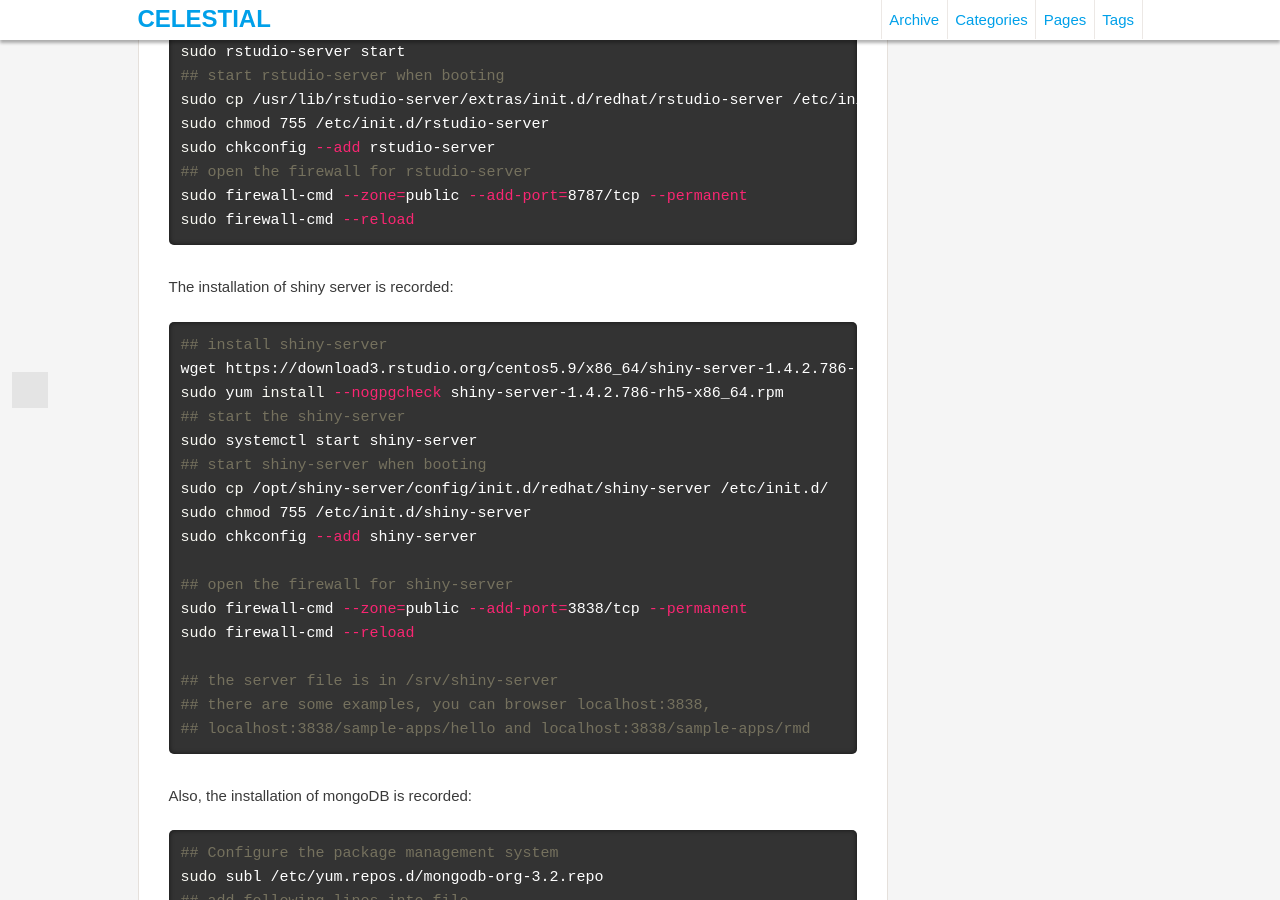
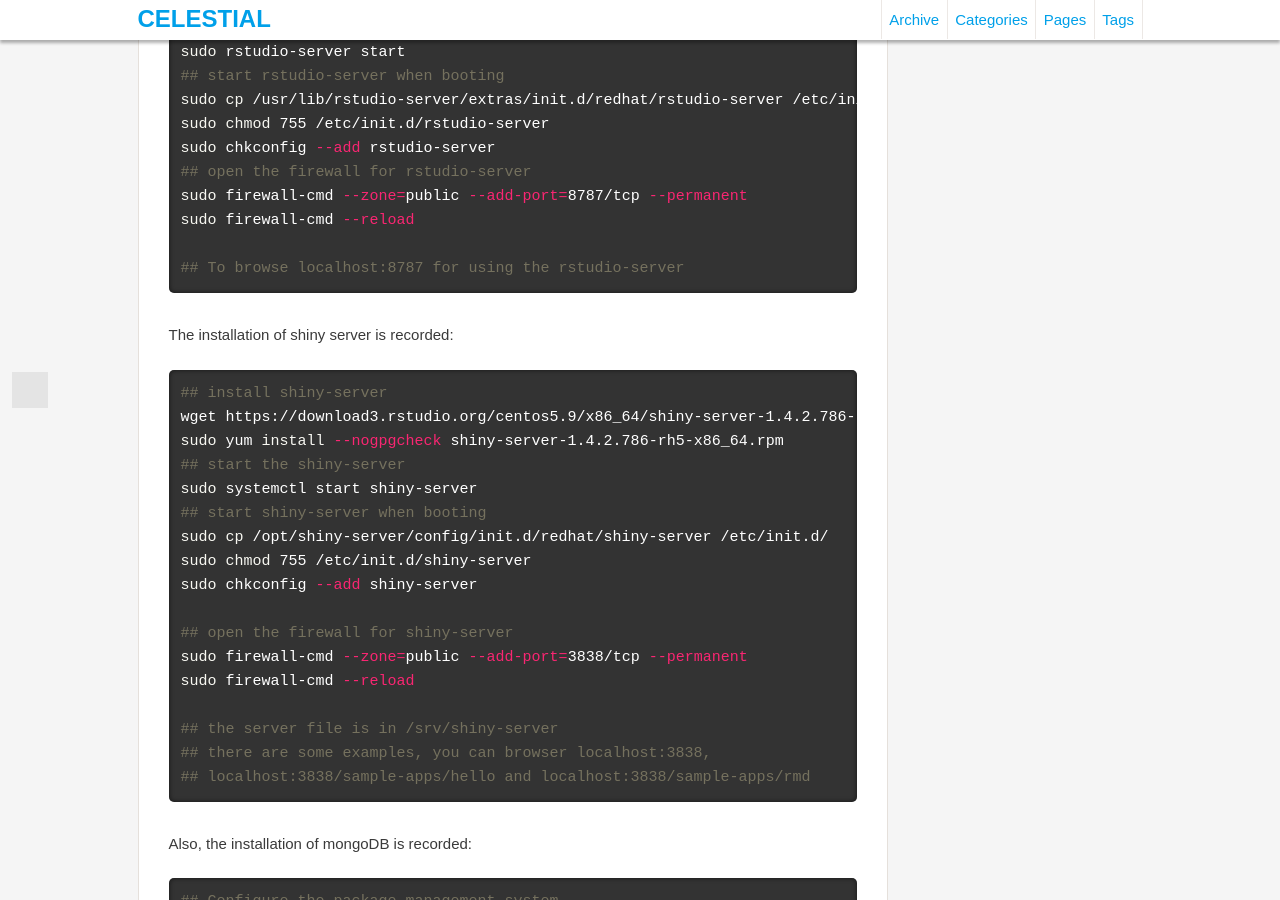
Before and after one commit to chengyucatch/chingchuan-chen.github.com, a Jekyll site: the page built from _posts/2016-05-11-initialization_of_centos.md, in a window 1280 px wide and 900 px high, scrolled down 2309 px. Built offline with Jekyll 4.4.1, drawn with Linux system fonts in a browser that asks for light colours; comment, search, counter and statistics services are not loaded; grey boxes are pictures that could not be loaded.

Commit message:
new post

```diff
--- a/_posts/2016-05-11-initialization_of_centos.md
+++ b/_posts/2016-05-11-initialization_of_centos.md
@@ -100,6 +100,8 @@ sudo chkconfig --add rstudio-server
 ## open the firewall for rstudio-server
 sudo firewall-cmd --zone=public --add-port=8787/tcp --permanent
 sudo firewall-cmd --reload
+
+## To browse localhost:8787 for using the rstudio-server
 {% endhighlight %}
 
 The installation of shiny server is recorded:
```
